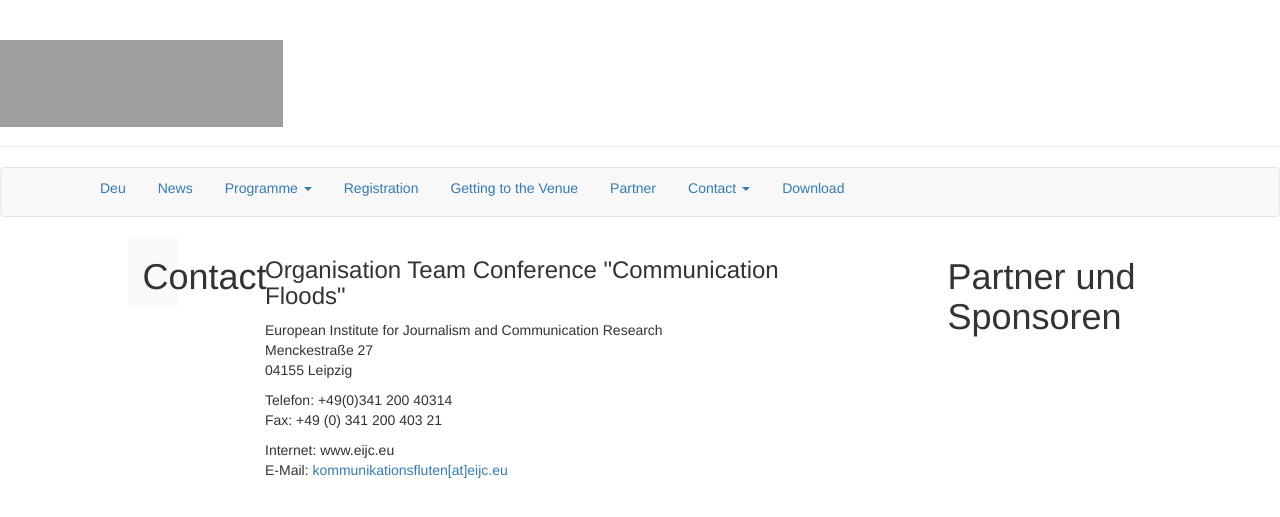
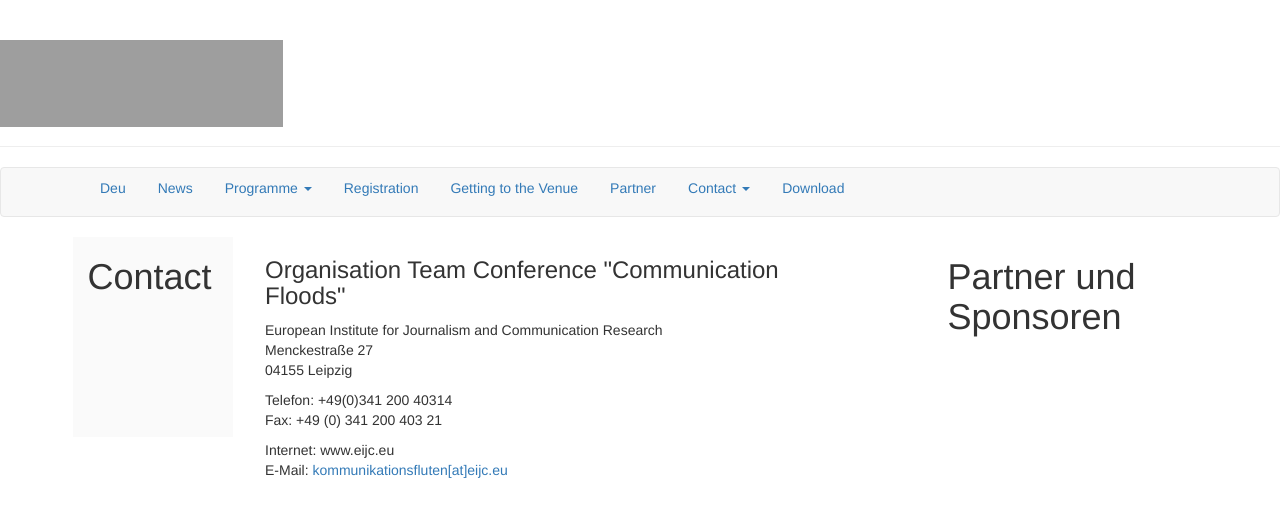
Before and after one commit to susedev/test, a Jekyll site: the page built from contact.html, in a window 1280 px wide. Shown: the top 517 px of the page. Built offline with Jekyll 4.4.1, drawn with Linux system fonts in a browser that asks for light colours; nearby versions of some CDN libraries; grey boxes are pictures that could not be loaded.

Commit message:
Update page.html

```diff
--- a/_layouts/page.html
+++ b/_layouts/page.html
@@ -12,7 +12,7 @@ layout: base
 
   <div class="row">
     <div class="col-md-2">
-      <div class="container" style="width: 50px; background-color: #FAFAFA; text-margin: 20px;">
+      <div class="container" style="width: 160px; height: 200px; box-sizing: border-box; background-color: #FAFAFA; border-color: margin-left: 15px;">
        <h1>{{ page.title }}</h1>
     </div>
     </div>
```
